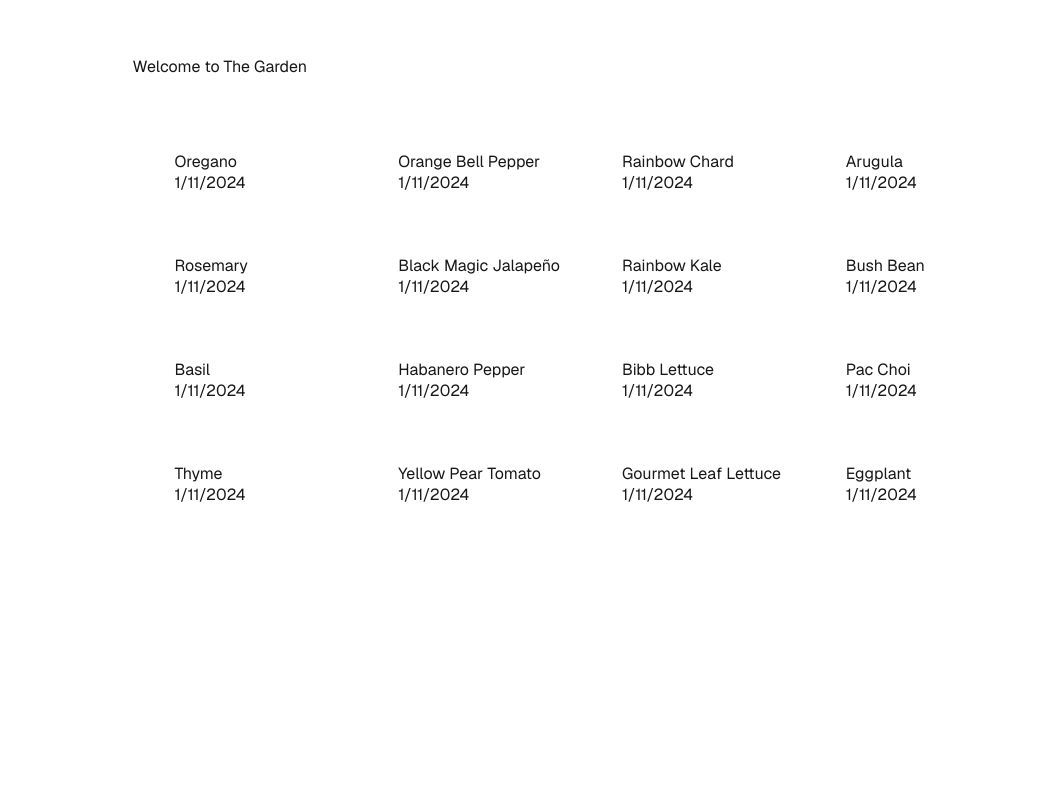
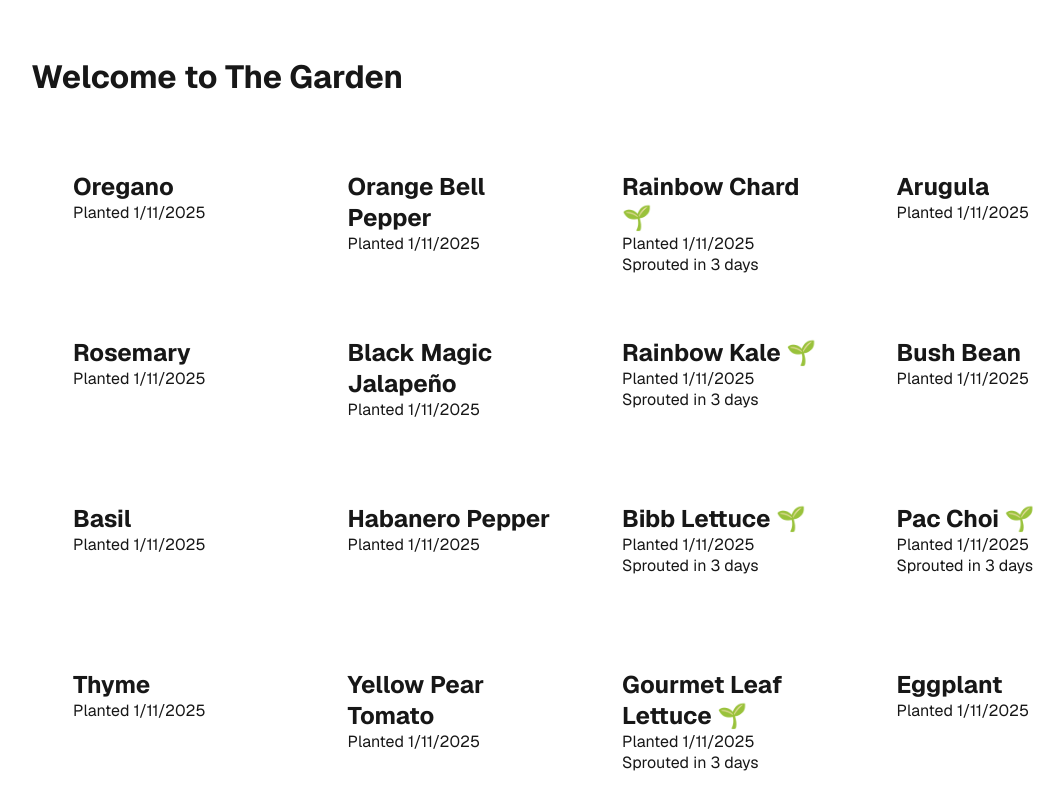
Before and after one commit to amandala/thegarden, a Next.js app: page / in a window 1280 px wide. Shown: the part 108-918 px from the top of the page, without its empty margins (49-1113 px from the left). Before the commit the page ends 819 px from the top, so only its background shows below. Built offline with nearby package versions, Linux system fonts and the light colour scheme.

Commit message:
classes for plant and planting tray

```diff
--- /dev/null
+++ b/src/app/classes.ts
@@ -0,0 +1,69 @@
+export class Plant {
+  readonly name: string;
+  public datePlanted: Date;
+  cell?: string;
+  variant?: string;
+  dateSprouted?: Date;
+  protected germinationTimeframe?: {
+    // TODO: use this to calculate germination date range based on planting date
+    rangeStartDays: number;
+    rangeEndDays: number;
+  };
+
+  constructor({
+    name,
+    datePlanted,
+    cell,
+    variant,
+    dateSprouted,
+  }: {
+    name: string;
+    datePlanted: Date;
+    cell: string;
+    variant?: string;
+    dateSprouted?: Date;
+  }) {
+    this.name = name;
+    this.datePlanted = datePlanted;
+    this.cell = cell;
+    this.variant = variant;
+    this.dateSprouted = dateSprouted;
+  }
+
+  public setPlantedDate(datePlanted: Date) {
+    this.datePlanted = datePlanted;
+  }
+
+  public getPlantedDate() {
+    return this.datePlanted;
+  }
+
+  public setSproutDate(dateSprouted: Date) {
+    this.dateSprouted = dateSprouted;
+  }
+}
+
+export class PlantingTray {
+  private plantings: Array<Plant>;
+
+  constructor() {
+    this.plantings = [];
+  }
+
+  private getPlantByCell(cell: string): Plant | undefined {
+    return this.plantings.find((planting) => planting.cell === cell);
+  }
+
+  public plantSeed(plant: Plant) {
+    this.plantings.push(plant);
+  }
+
+  public getPlants() {
+    return this.plantings;
+  }
+
+  public setCellSprouted(cell: string, dateSprouted: Date) {
+    const plant = this.getPlantByCell(cell);
+    plant?.setSproutDate(dateSprouted);
+  }
+}
--- /dev/null
+++ b/src/app/helpers.ts
@@ -0,0 +1,153 @@
+import { Plant, PlantingTray } from "./classes";
+
+export const getJan11Plants = () => {
+  const tray = new PlantingTray();
+  tray.plantSeed(
+    new Plant({
+      name: "Oregano",
+      datePlanted: new Date(2025, 0, 11),
+      cell: "1A",
+    })
+  );
+
+  tray.plantSeed(
+    new Plant({
+      name: "Rosemary",
+      datePlanted: new Date(2025, 0, 11),
+      cell: "1B",
+    })
+  );
+
+  tray.plantSeed(
+    new Plant({
+      name: "Basil",
+      datePlanted: new Date(2025, 0, 11),
+      cell: "1C",
+    })
+  );
+
+  tray.plantSeed(
+    new Plant({
+      name: "Thyme",
+      datePlanted: new Date(2025, 0, 11),
+      cell: "1D",
+    })
+  );
+
+  tray.plantSeed(
+    new Plant({
+      name: "Bell Pepper",
+      datePlanted: new Date(2025, 0, 11),
+      cell: "2A",
+      variant: "Orange",
+    })
+  );
+
+  tray.plantSeed(
+    new Plant({
+      name: "Jalapeño",
+      datePlanted: new Date(2025, 0, 11),
+      cell: "2B",
+      variant: "Black Magic",
+    })
+  );
+
+  tray.plantSeed(
+    new Plant({
+      name: "Habanero Pepper",
+      datePlanted: new Date(2025, 0, 11),
+      cell: "2C",
+    })
+  );
+
+  tray.plantSeed(
+    new Plant({
+      name: "Tomato",
+      datePlanted: new Date(2025, 0, 11),
+      cell: "2D",
+      variant: "Yellow Pear",
+    })
+  );
+
+  tray.plantSeed(
+    new Plant({
+      name: "Rainbow Chard",
+      datePlanted: new Date(2025, 0, 11),
+      cell: "3A",
+      dateSprouted: new Date(2025, 0, 14),
+    })
+  );
+
+  tray.plantSeed(
+    new Plant({
+      name: "Rainbow Kale",
+      datePlanted: new Date(2025, 0, 11),
+      cell: "3B",
+      dateSprouted: new Date(2025, 0, 14),
+    })
+  );
+
+  tray.plantSeed(
+    new Plant({
+      name: "Lettuce",
+      datePlanted: new Date(2025, 0, 11),
+      cell: "3C",
+      variant: "Bibb",
+      dateSprouted: new Date(2025, 0, 14),
+    })
+  );
+
+  tray.plantSeed(
+    new Plant({
+      name: "Lettuce",
+      datePlanted: new Date(2025, 0, 11),
+      cell: "3D",
+      variant: "Gourmet Leaf",
+      dateSprouted: new Date(2025, 0, 14),
+    })
+  );
+
+  tray.plantSeed(
+    new Plant({
+      name: "Arugula",
+      datePlanted: new Date(2025, 0, 11),
+      cell: "4A",
+    })
+  );
+
+  tray.plantSeed(
+    new Plant({
+      name: "Bean",
+      datePlanted: new Date(2025, 0, 11),
+      cell: "4B",
+      variant: "Bush",
+    })
+  );
+
+  tray.plantSeed(
+    new Plant({
+      name: "Pac Choi",
+      datePlanted: new Date(2025, 0, 11),
+      cell: "4C",
+      dateSprouted: new Date(2025, 0, 14),
+    })
+  );
+
+  tray.plantSeed(
+    new Plant({
+      name: "Eggplant",
+      datePlanted: new Date(2025, 0, 11),
+      cell: "4D",
+    })
+  );
+
+  return tray.getPlants();
+};
+
+export const daysBetween = (date1: Date, date2: Date) => {
+  const millisecondsDiff = date2.getTime() - date1.getTime();
+
+  const aDayInMs = 24 * 60 * 60 * 1000;
+
+  return Math.round(millisecondsDiff / aDayInMs);
+};
--- a/src/app/layout.tsx
+++ b/src/app/layout.tsx
@@ -13,8 +13,8 @@ const geistMono = Geist_Mono({
 });
 
 export const metadata: Metadata = {
-  title: "Create Next App",
-  description: "Generated by create next app",
+  title: "The Garden",
+  description: "Watch the seeds that have been planted grow!",
 };
 
 export default function RootLayout({
--- a/src/app/page.tsx
+++ b/src/app/page.tsx
@@ -1,171 +1,31 @@
 // import Image from "next/image";
+import { daysBetween, getJan11Plants } from "./helpers";
 import styles from "./page.module.css";
 
-class Plant {
-  name: string;
-  datePlanted: Date;
-  cell?: string;
-  variant?: string;
-  dateSprouted?: Date;
-  germinationTimeframe?: {
-    start: number;
-    end: number;
-  };
-
-  constructor({
-    name,
-    datePlanted,
-    cell,
-    variant,
-  }: {
-    name: string;
-    datePlanted: Date;
-    cell: string;
-    variant?: string;
-  }) {
-    this.name = name;
-    this.datePlanted = datePlanted;
-    this.cell = cell;
-    this.variant = variant;
-  }
-}
-
 export default function Home() {
-  const oregano = new Plant({
-    name: "Oregano",
-    datePlanted: new Date(2024, 0, 11),
-    cell: "1A",
-  });
-
-  const rosemary = new Plant({
-    name: "Rosemary",
-    datePlanted: new Date(2024, 0, 11),
-    cell: "1B",
-  });
-
-  const basil = new Plant({
-    name: "Basil",
-    datePlanted: new Date(2024, 0, 11),
-    cell: "1C",
-  });
-
-  const thyme = new Plant({
-    name: "Thyme",
-    datePlanted: new Date(2024, 0, 11),
-    cell: "1D",
-  });
-
-  const pepper = new Plant({
-    name: "Bell Pepper",
-    datePlanted: new Date(2024, 0, 11),
-    cell: "2A",
-    variant: "Orange",
-  });
-
-  const jalap = new Plant({
-    name: "Jalapeño",
-    datePlanted: new Date(2024, 0, 11),
-    cell: "2B",
-    variant: "Black Magic",
-  });
-
-  const habanero = new Plant({
-    name: "Habanero Pepper",
-    datePlanted: new Date(2024, 0, 11),
-    cell: "2C",
-  });
-
-  const tomato = new Plant({
-    name: "Tomato",
-    datePlanted: new Date(2024, 0, 11),
-    cell: "2D",
-    variant: "Yellow Pear",
-  });
-
-  const chard = new Plant({
-    name: "Rainbow Chard",
-    datePlanted: new Date(2024, 0, 11),
-    cell: "3A",
-  });
-
-  const kale = new Plant({
-    name: "Rainbow Kale",
-    datePlanted: new Date(2024, 0, 11),
-    cell: "3B",
-  });
-
-  const lettuce = new Plant({
-    name: "Lettuce",
-    datePlanted: new Date(2024, 0, 11),
-    cell: "3C",
-    variant: "Bibb",
-  });
-
-  const lettuceb = new Plant({
-    name: "Lettuce",
-    datePlanted: new Date(2024, 0, 11),
-    cell: "3D",
-    variant: "Gourmet Leaf",
-  });
-
-  const arugula = new Plant({
-    name: "Arugula",
-    datePlanted: new Date(2024, 0, 11),
-    cell: "4A",
-  });
-
-  const bean = new Plant({
-    name: "Bean",
-    datePlanted: new Date(2024, 0, 11),
-    cell: "4B",
-    variant: "Bush",
-  });
-
-  const pac = new Plant({
-    name: "Pac Choi",
-    datePlanted: new Date(2024, 0, 11),
-    cell: "4C",
-  });
-
-  const eggplant = new Plant({
-    name: "Eggplant",
-    datePlanted: new Date(2024, 0, 11),
-    cell: "4D",
-  });
-
-  const plants = [
-    oregano,
-    rosemary,
-    basil,
-    thyme,
-    pepper,
-    jalap,
-    habanero,
-    tomato,
-    chard,
-    kale,
-    lettuce,
-    lettuceb,
-    arugula,
-    bean,
-    pac,
-    eggplant,
-  ];
+  const plants = getJan11Plants();
 
   return (
     <div className={styles.page}>
       <main className={styles.main}>
-        Welcome to The Garden
+        <h1>Welcome to The Garden</h1>
         <div className={styles.plantGrid}>
           {plants.map((plant) => (
             <div
               className={styles.plant}
               key={`${plant.name.toString()}${plant.datePlanted.getDate()}${plant.variant?.toString()}`}
             >
-              <p>
+              <h2>
                 {plant.variant?.toString()} {plant.name.toString()}
-              </p>
-              <p> {plant.datePlanted.toLocaleDateString()}</p>
+                {plant.dateSprouted ? "  🌱" : null}
+              </h2>
+              <p> Planted {plant.datePlanted.toLocaleDateString()}</p>
+              {plant.dateSprouted ? (
+                <p>
+                  Sprouted in{" "}
+                  {daysBetween(plant.datePlanted, plant.dateSprouted)} days
+                </p>
+              ) : null}
             </div>
           ))}
         </div>
```
Also changed, not shown: src/app/events.ts (added, +22 -0 lines).
